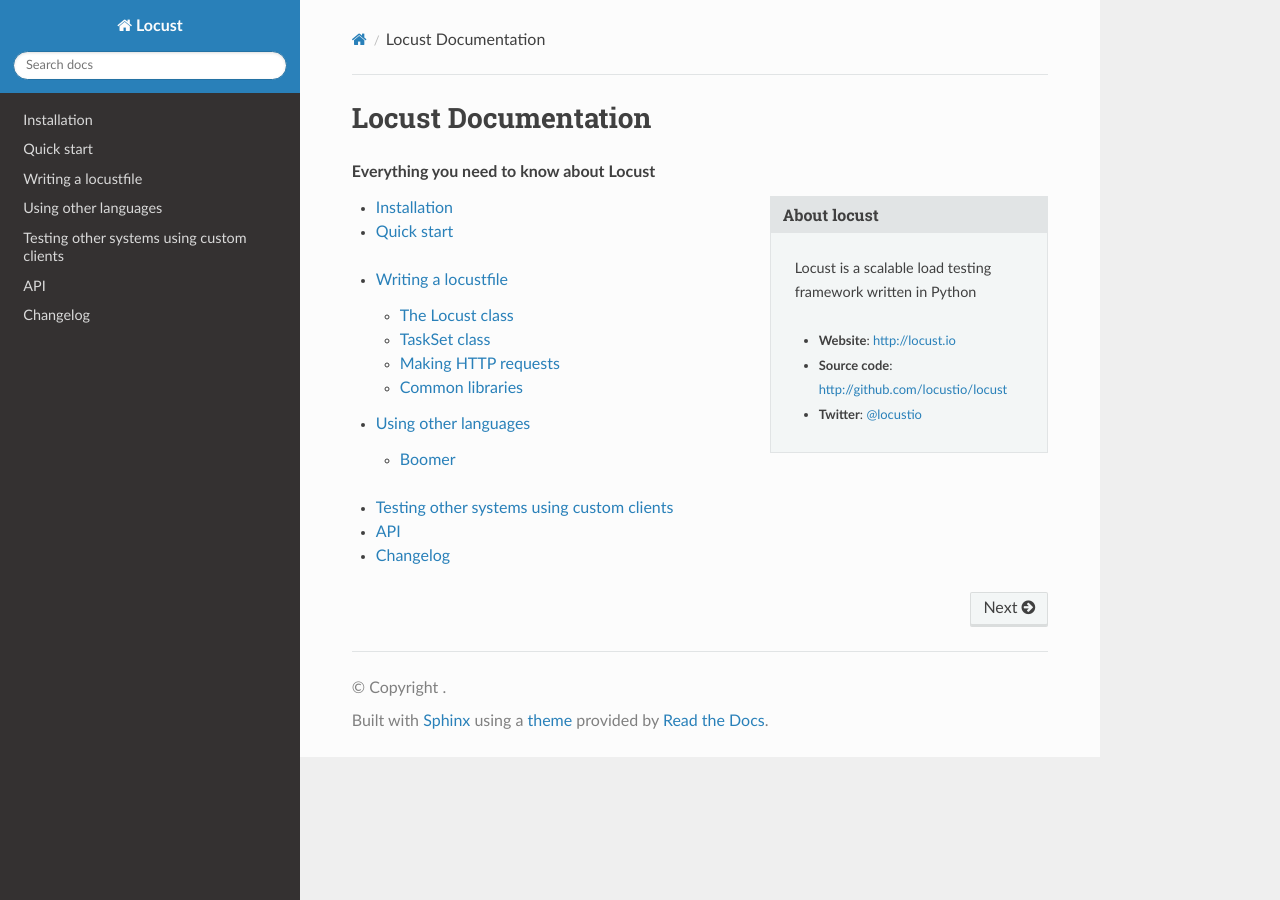
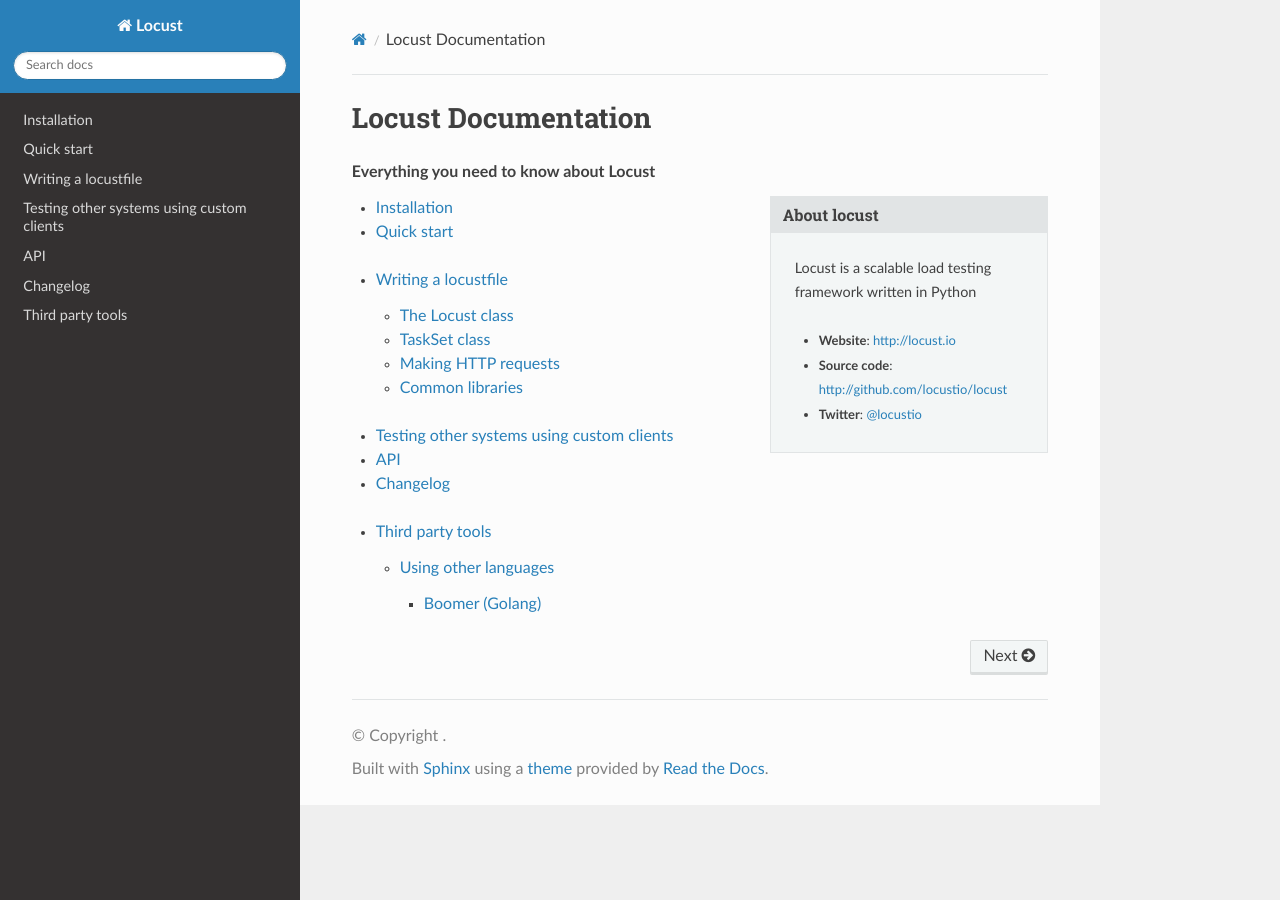
Before and after one commit to locustio/locust, a Sphinx documentation site: the page built from docs/index.rst, in a window 1280 px wide. Built offline with Sphinx 7.4.7 and the Read the Docs theme 2.0.0, drawn with Linux system fonts in a browser that asks for light colours; pages that are not in the unit, such as notebooks, are missing from menus.

Commit message:
Changed documentation structure

```diff
--- a/docs/index.rst
+++ b/docs/index.rst
@@ -25,7 +25,6 @@
     :maxdepth: 2
 
     writing-a-locustfile
-    using-other-languages
 
 .. toctree ::
     :maxdepth: 1
@@ -35,3 +34,8 @@
     api
     extending-locust
     changelog
+
+.. toctree ::
+    :maxdepth: 3
+
+    third-party-tools
--- a/docs/using-other-languages.rst
+++ b/docs/third-party-tools.rst
@@ -1,4 +1,7 @@
 =====================
+Third party tools
+=====================
+
 Using other languages
 =====================
 
@@ -7,7 +10,7 @@
 libraries do the job as a slave runner. They run your Locust tasks, and report to master regularly.
 
 
-Boomer
-======
+Boomer (Golang)
+---------------
 
 `Boomer <https://github.com/myzhan/boomer/>`_ is a Locust slave runner written in golang.
```
